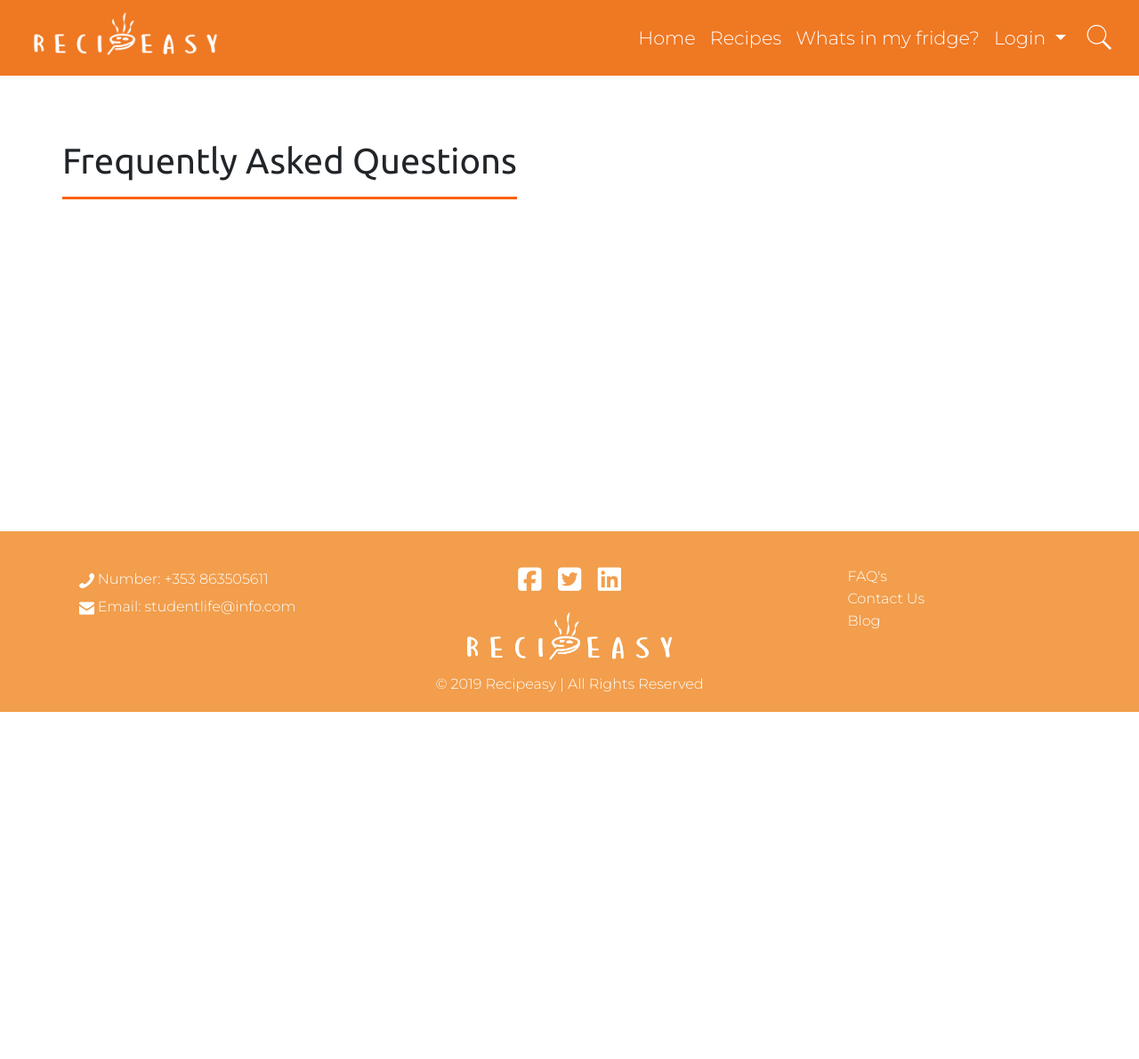
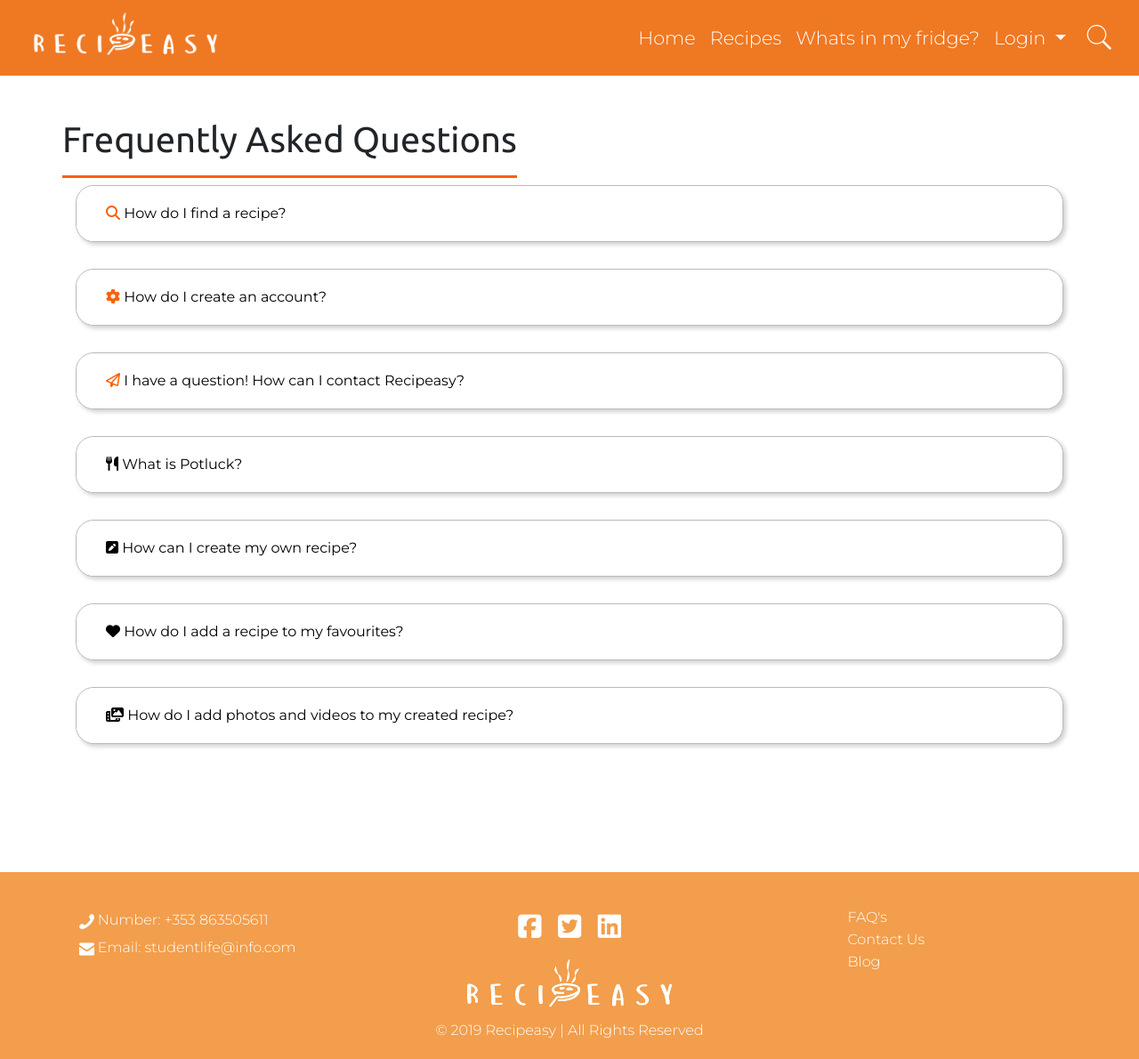
Before and after one commit to shaunagoodman/studentlife, a PHP site: page /FAQ.php in a window 1280 px wide. Shown: the whole page at 89% size. Before the commit the page ends 800 px from the top, so only its background shows below. Run offline with PHP 8.4, Linux system fonts and the light colour scheme; style sheets or scripts are compiled from the project's sources; some libraries are stand-ins or nearby versions.

Commit message:
Fixes for FAQ page

```diff
--- a/StudentLife/FAQ.php
+++ b/StudentLife/FAQ.php
@@ -1,48 +1,22 @@
-<<<<<<< Updated upstream
 <?php
-// Initialize the session
 session_start();
 ?>
-
-
-
-
 <!DOCTYPE html>
-<!--
-To change this license header, choose License Headers in Project Properties.
-To change this template file, choose Tools | Templates
-and open the template in the editor.
--->
 <html>
     <head>
         <meta charset="UTF-8">
         <title>FAQ</title>
-
         <?php include_once 'includes/CDNs.php'; ?>
-
         <link href="includes/stylesheet.css" rel="stylesheet" type="text/css"/>
-
-
-
     </head>
     <body class='site' >
         <?php include_once 'includes/nav-menu.php'; ?>
-
         <main class='site-content' >
         <div class="container" >
-
             <div class="row" >
-
-
-
-                    <h1 class="faq-heading" ><span class="underline">Frequently Asked Questions</span></h1>
-
-
-
+                <h1 class="faq-heading" ><span class="underline">Frequently Asked Questions</span></h1>
                 <div class="col-lg-12 accordion-section ">
-
-
-                    <div id="accordion">
+                    <div id="faq-accordion">
                         <div class="card faq-card">
                             <div class="card-header" id="headingOne">
                                 <h5 class="mb-0">
@@ -51,17 +25,14 @@
                                     </button>
                                 </h5>
                             </div>
-
-                            <div id="collapseOne" class="collapse" aria-labelledby="headingOne" data-parent="#accordion">
+                            <div id="collapseOne" class="collapse" aria-labelledby="headingOne" data-parent="#faq-accordion">
                                 <div class="card-body">
                                     <p class="faq-p" > You can use our "What's in your fridge?" feauture to search by certain ingredients, or you can search by recipe name too!
                                     <br> Go to the recipe section to start!</p>
                                 </div>
                             </div>
                         </div>
-
                         <br>
-
                         <div class="card faq-card">
                             <div class="card-header" id="headingTwo">
                                 <h5 class="mb-0">
@@ -70,16 +41,14 @@
                                     </button>
                                 </h5>
                             </div>
-                            <div id="collapseTwo" class="collapse" aria-labelledby="headingTwo" data-parent="#accordion">
+                            <div id="collapseTwo" class="collapse" aria-labelledby="headingTwo" data-parent="#faq-accordion">
                                 <div class="card-body">
                                    <p class="faq-p" > You can create an account by clicking on the "Login" dropdown in the menu and then clicking on
                                    register. Then enter your name, email and password - click "Register" and you're done!  </p>
                                 </div>
                             </div>
                         </div>
-
                         <br>
-
                         <div class="card faq-card">
                             <div class="card-header" id="headingThree">
                                 <h5 class="mb-0">
@@ -88,7 +57,7 @@
                                     </button>
                                 </h5>
                             </div>
-                            <div id="collapseThree" class="collapse" aria-labelledby="headingThree" data-parent="#accordion">
+                            <div id="collapseThree" class="collapse" aria-labelledby="headingThree" data-parent="#faq-accordion">
                                 <div class="card-body">
                                     <p class="faq-p" > Easy! You can contact us by visiting our Contact Us page which is linked at the bottom of the website.
                                     Just fill out the contact form and we'll get back to you ASAP!  </p>
@@ -96,7 +65,6 @@
                             </div>
                         </div>
                         <br>
-
                         <div class="card faq-card">
                             <div class="card-header" id="headingFour">
                                 <h5 class="mb-0">
@@ -105,8 +73,7 @@
                                     </button>
                                 </h5>
                             </div>
-
-                            <div id="collapseFour" class="collapse" aria-labelledby="headingFour" data-parent="#accordion">
+                            <div id="collapseFour" class="collapse" aria-labelledby="headingFour" data-parent="#faq-accordion">
                                 <div class="card-body">
                                     <p class="faq-p" > Potluck is a feature of the website you can use when you're not sure what to cook!
                                     <br> It will generate a random recipe from our extensive database, and the possibilities are endless! <br>
@@ -114,9 +81,7 @@
                                 </div>
                             </div>
                         </div>
-
                         <br>
-
                         <div class="card faq-card">
                             <div class="card-header" id="headingFive">
                                 <h5 class="mb-0">
@@ -125,18 +90,15 @@
                                     </button>
                                 </h5>
                             </div>
-
-                            <div id="collapseFive" class="collapse" aria-labelledby="headingFive" data-parent="#accordion">
+                            <div id="collapseFive" class="collapse" aria-labelledby="headingFive" data-parent="#faq-accordion">
                                 <div class="card-body">
                                     <p class="faq-p" > First you have to log in. If you don't have an account you can register under the login tab.<br>
                                     Once you're logged in, you can create a recipe by following the link on your profile page. <br>
                                     When you can to the add recipe page, enter in all of the details of your recipe, including name, ingredients, steps, servings, max time and image!
                                     <br> Once you're done click the submit button. You will then find your recipe on your profile page and on the all recipes page.
-
                                 </div>
                             </div>
                         </div>
-
                         <br>
 
                                     <div class="card faq-card">
@@ -148,7 +110,7 @@
                                 </h5>
                             </div>
 
-                            <div id="collapseSix" class="collapse" aria-labelledby="headingSix" data-parent="#accordion">
+                            <div id="collapseSix" class="collapse" aria-labelledby="headingSix" data-parent="#faq-accordion">
                                 <div class="card-body">
                                     <p class="faq-p" > First you have to log in. Then under your recipe of choice you should see an orange heart shaped button. Click it and you will be told with an alert that it has been added to your favourites. <br>
                                     You will then be brought to your favourites page where you can see all your favourite recipes!
@@ -169,7 +131,7 @@
                                 </h5>
                             </div>
 
-                            <div id="collapseSeven" class="collapse" aria-labelledby="headingSeven" data-parent="#accordion">
+                            <div id="collapseSeven" class="collapse" aria-labelledby="headingSeven" data-parent="#faq-accordion">
                                 <div class="card-body">
                                     <p class="faq-p" > When creating your recipe you can upload a photo from your computer. Click the "choose file" button, then click the image you want to upload and click open. <br> This will upload the photo. Make sure the image is in JPG, JPEG or PNG format. <br>
                                     <br>To add a video, you must upload your video to YouTube first. Once your video is uploaded, copy and paste the URL into the "video URL" box on the add recipe page. Make sure it is the URL and not the embbed code. <br> <br>It will look something like this: https://www.youtube.com/watch?v=Sj8CCd3nuUQ& <br><br>
@@ -184,9 +146,6 @@
 
 
                     </div>
-
-
-
                 </div>
 
             </div>
--- a/StudentLife/scss/_FAQ-page.scss
+++ b/StudentLife/scss/_FAQ-page.scss
@@ -73,19 +73,3 @@
 .fa-paper-plane{
     color:$darkOrange;
 }
-
-.fa-utensils{
-    color:$darkOrange;
-}
-
-.fa-pen-square{
-    color:$darkOrange;
-}
-
-.fa-heart{
-    color:$darkOrange;
-}
-
-.fa-photo-video{
-    color:$darkOrange;
-}
```
